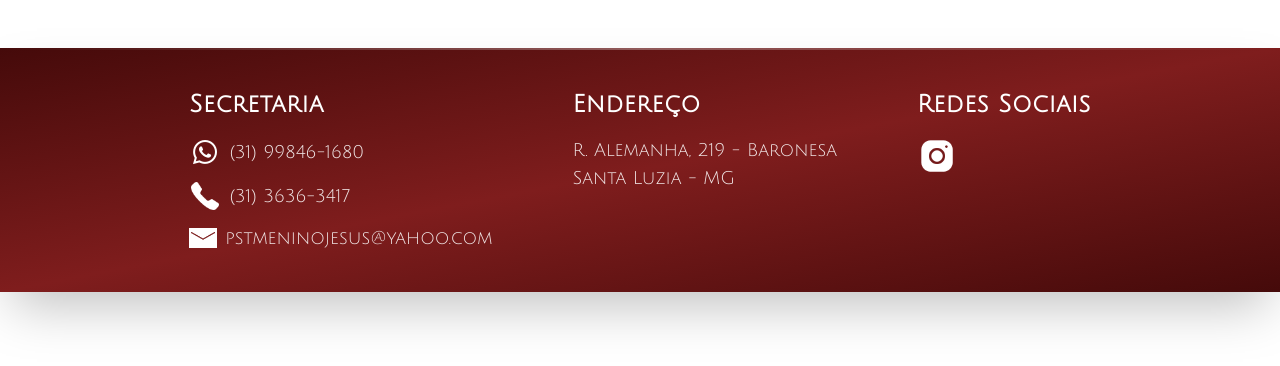
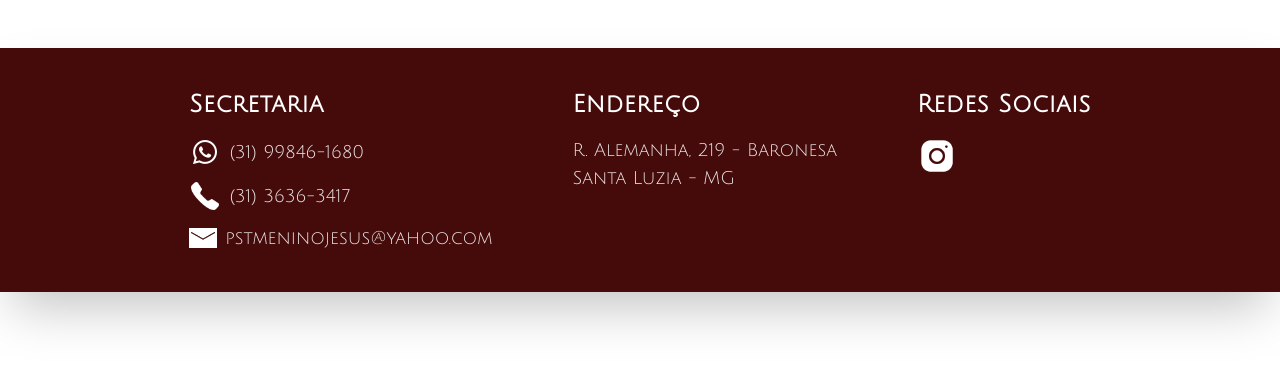
Before and after one commit to mateusathos/igreja-santa-teresinha, a plain HTML site: page components/footer.html in a window 1280 px wide. Drawn offline with nearby package versions, Linux system fonts and the light colour scheme.

Commit message:
footer vermeho

```diff
--- a/components/footer.html
+++ b/components/footer.html
@@ -12,7 +12,7 @@
 </head>
 <body>
 
-    <footer class="bottom-0 left-0 pt-10 pb-10 mt-12 bg-gradient-to-br from-red-950 via-red-900 to-red-950 min-w-full max-w-full overflow-hidden break-all shadow-2xl">
+    <footer class="bottom-0 left-0 pt-10 pb-10 mt-12 bg-red-950 min-w-full max-w-full overflow-hidden break-all shadow-2xl">
         <div class="flex flex-col mr-2 xl:flex-row xl:justify-center xl:mx-10 xl:gap-20 2xl:gap-56 ml-4 items-start gap-6">
 
             <div class="flex flex-col justify-start">
--- a/styles.css
+++ b/styles.css
@@ -165,20 +165,9 @@ img {
     border-left-color: #7f1d1d;
 }
 
-/* Footer com gradiente sutil */
+/* Footer com fundo sólido igual ao header */
 footer {
-    background: linear-gradient(135deg, #7f1d1d 0%, #991b1b 50%, #7f1d1d 100%);
     position: relative;
-}
-
-footer::before {
-    content: '';
-    position: absolute;
-    top: 0;
-    left: 0;
-    right: 0;
-    height: 2px;
-    background: linear-gradient(90deg, transparent, rgba(255, 255, 255, 0.3), transparent);
 }
 
 /* Links do footer com efeito hover */
```
